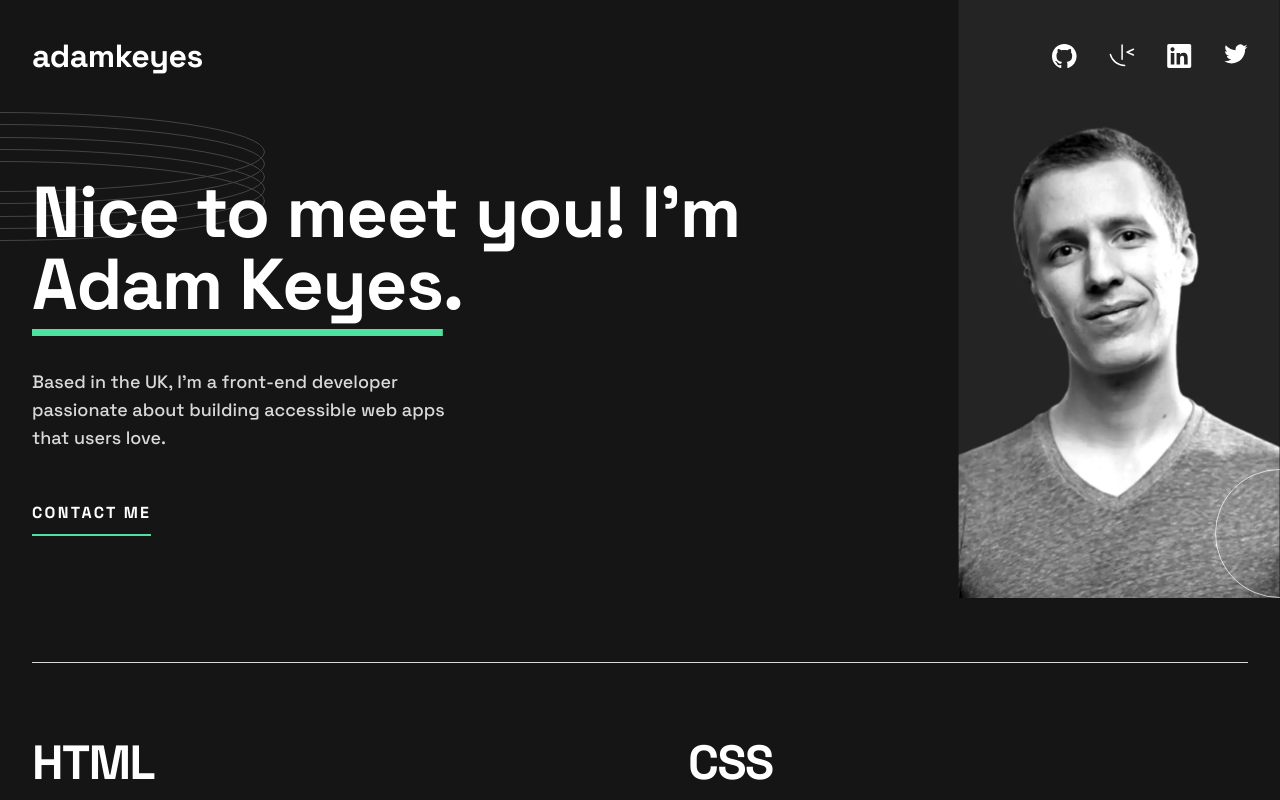
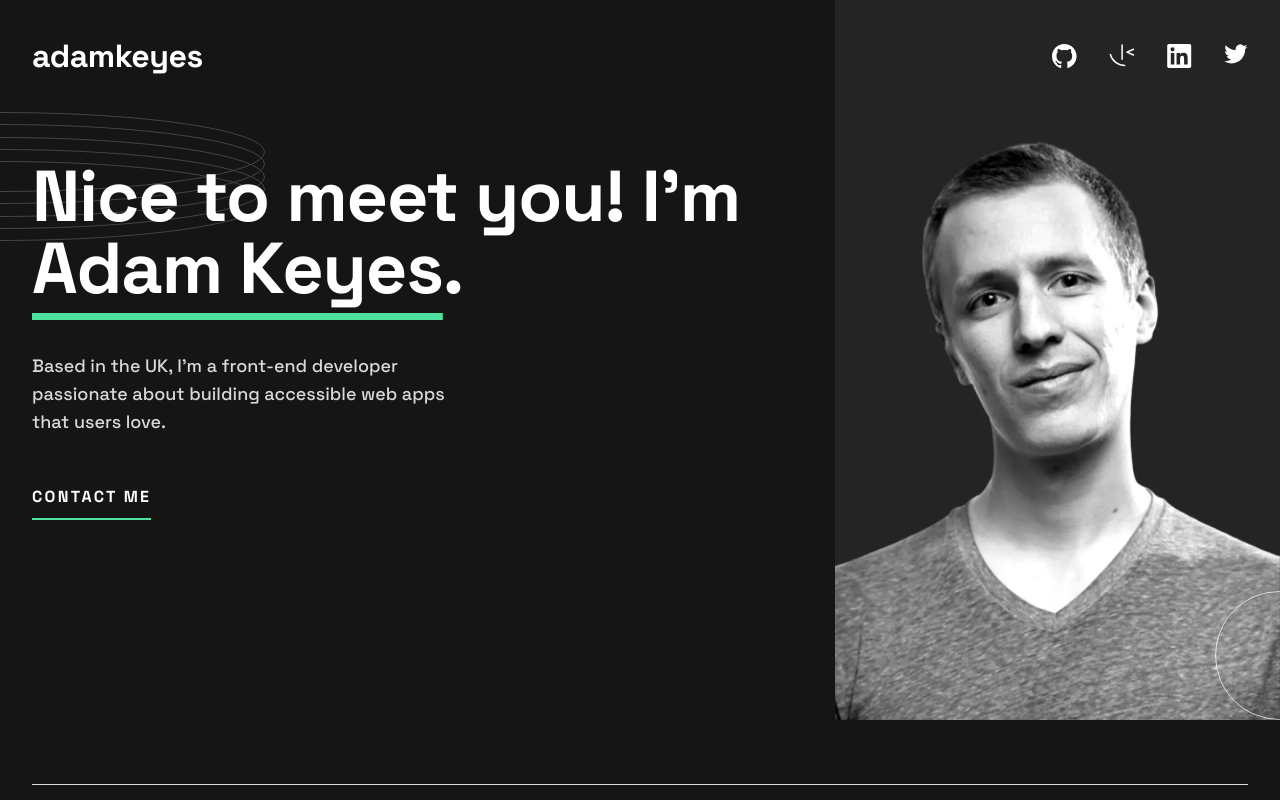
Before and after one commit to orphandeity/single-page-developer-portfolio, a Next.js app: page / in a window 1280 px wide. Shown: the top 800 px of the page. Built offline with nearby package versions, Linux system fonts and the light colour scheme.

Commit message:
fix responsive styles

```diff
--- a/src/components/HeroSection.tsx
+++ b/src/components/HeroSection.tsx
@@ -39,8 +39,8 @@ const HeroSection = () => {
         <div className="absolute bottom-1/2 right-0 z-50 translate-x-20 opacity-70 tablet:bottom-0 tablet:translate-x-16 desktop:bottom-20 desktop:right-1/3">
           <PatternCircle />
         </div>
-        <div className="z-20">
-          {size.width! >= 1440 ? (
+        <div className="z-10 tablet:z-0">
+          {size.width! >= 1044 ? (
             <Image
               src={"/image-profile-desktop.webp"}
               alt=""
@@ -64,8 +64,8 @@ const HeroSection = () => {
           )}
         </div>
 
-        <div className="inset-0 tablet:absolute tablet:pt-28">
-          <div className="z-20 flex flex-col items-center gap-12 text-center tablet:items-start tablet:text-left">
+        <div className="inset-0 tablet:absolute tablet:pt-24">
+          <div className="z-30 flex flex-col items-center gap-12 text-center tablet:items-start tablet:text-left">
             <h1 className="heading-xs mt-16 max-w-xl tablet:text-7xl tablet:leading-[72px] tablet:tracking-[-2.05] lg:max-w-3xl desktop:text-_heading-xl desktop:leading-_heading-xl desktop:tracking-_heading-xl">
               Nice to {size.width! < 1024 && <br />} meet you! I&apos;m{" "}
               <span className="underline decoration-_green underline-offset-[20px]">
```
Also changed, not shown: 2 other files (tests, documents, lock files or other folders).
